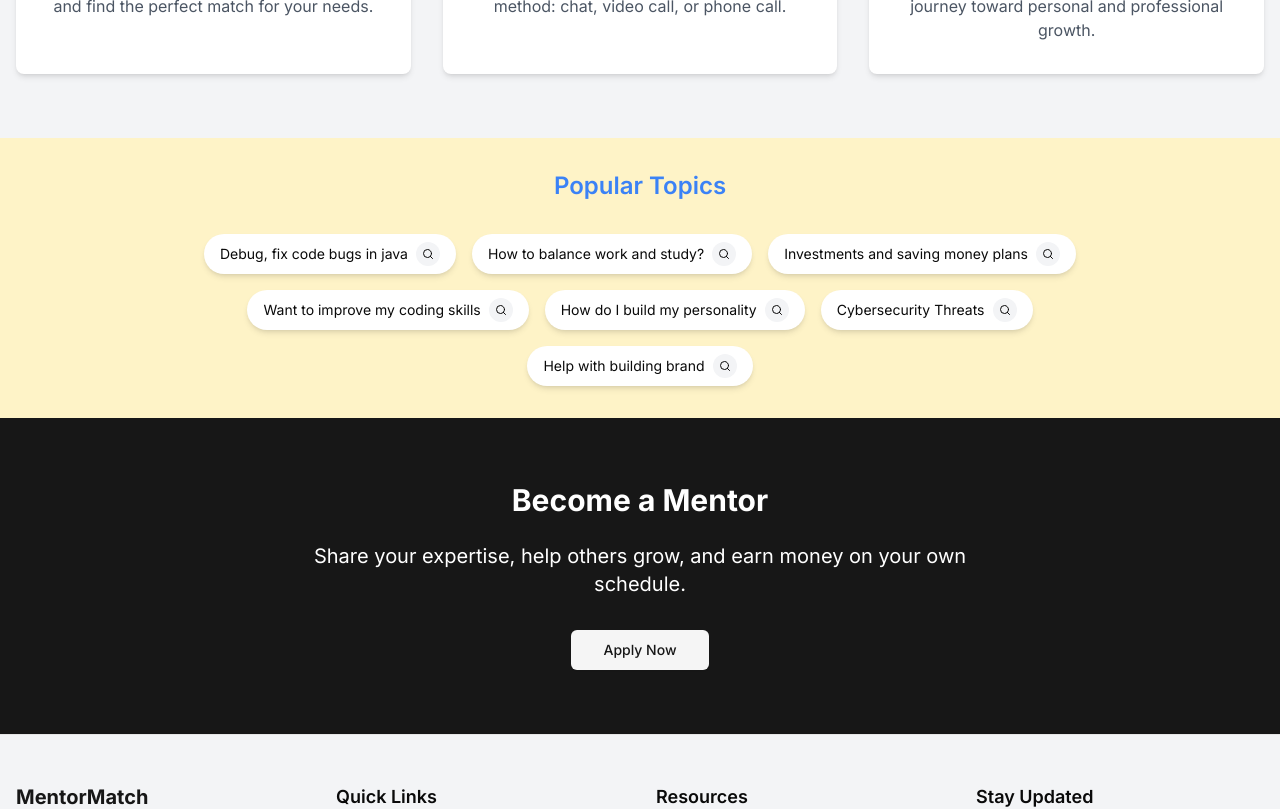
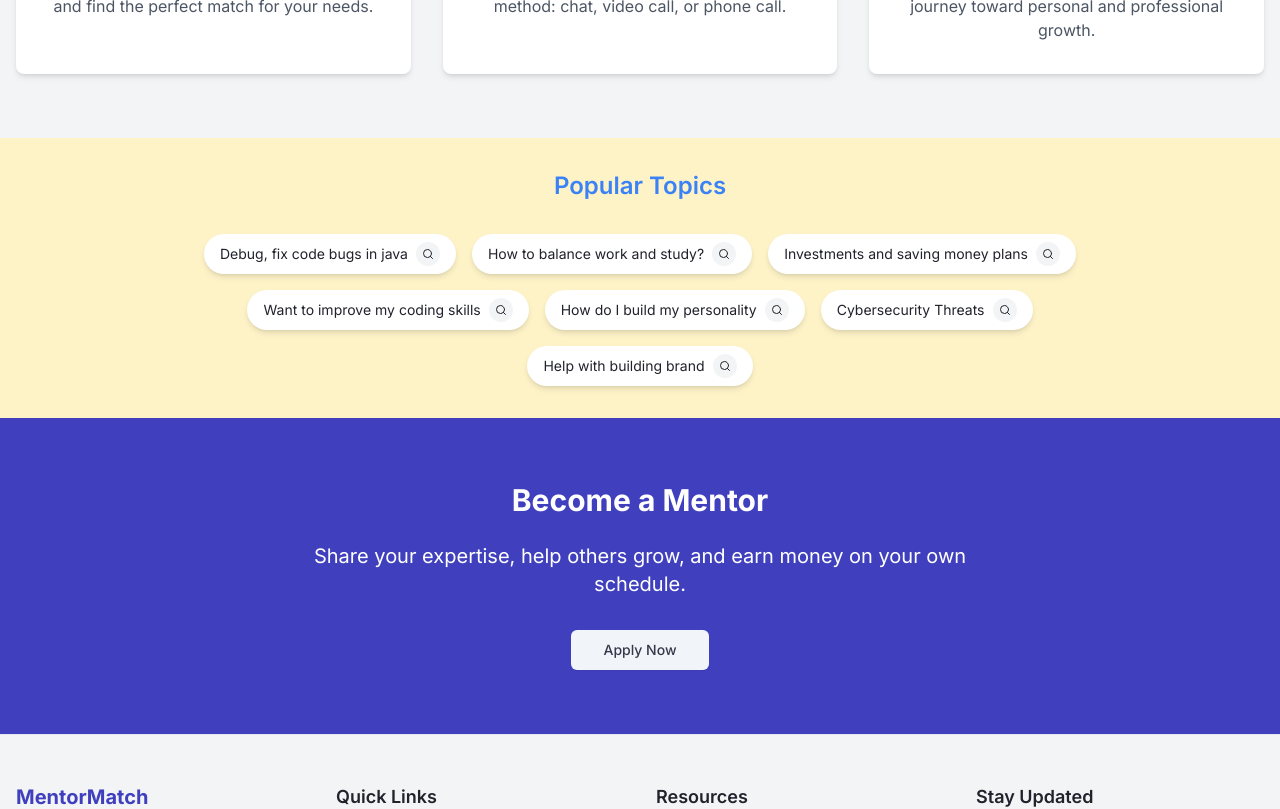
Before and after one commit to regression1607/Mentor-project, a Next.js app: page / in a window 1280 px wide. Shown: the part 987-1796 px from the top of the page. Built offline with nearby package versions, Linux system fonts and the light colour scheme; no server answers; the database is empty.

Commit message:
color scheme changed

```diff
--- a/app/globals.css
+++ b/app/globals.css
@@ -6,57 +6,43 @@
 
 @layer base {
   :root {
-
-    --background: 0 0% 100%;
-
-    --foreground: 0 0% 3.9%;
+    --background: 220 60% 98%;
+    --foreground: 230 15% 15%;
 
     --card: 0 0% 100%;
-
-    --card-foreground: 0 0% 3.9%;
+    --card-foreground: 230 15% 15%;
 
     --popover: 0 0% 100%;
+    --popover-foreground: 230 15% 15%;
 
-    --popover-foreground: 0 0% 3.9%;
+    --primary: 240 50% 50%;
+    --primary-foreground: 0 0% 100%;
 
-    --primary: 0 0% 9%;
+    --secondary: 210 40% 96%;
+    --secondary-foreground: 230 15% 25%;
 
-    --primary-foreground: 0 0% 98%;
+    --muted: 210 20% 94%;
+    --muted-foreground: 230 10% 45%;
 
-    --secondary: 0 0% 96.1%;
+    --accent: 280 30% 92%;
+    --accent-foreground: 250 20% 30%;
 
-    --secondary-foreground: 0 0% 9%;
+    --destructive: 0 80% 65%;
+    --destructive-foreground: 0 0% 100%;
 
-    --muted: 0 0% 96.1%;
+    --border: 220 13% 91%;
+    --input: 220 13% 91%;
+    --ring: 240 30% 60%;
 
-    --muted-foreground: 0 0% 45.1%;
+    --chart-1: 210 100% 70%;
+    --chart-2: 160 70% 70%;
+    --chart-3: 280 70% 75%;
+    --chart-4: 45 90% 75%;
+    --chart-5: 340 80% 70%;
 
-    --accent: 0 0% 96.1%;
+    --radius: 0.5rem;
+  }
 
-    --accent-foreground: 0 0% 9%;
-
-    --destructive: 0 84.2% 60.2%;
-
-    --destructive-foreground: 0 0% 98%;
-
-    --border: 0 0% 89.8%;
-
-    --input: 0 0% 89.8%;
-
-    --ring: 0 0% 3.9%;
-
-    --chart-1: 12 76% 61%;
-
-    --chart-2: 173 58% 39%;
-
-    --chart-3: 197 37% 24%;
-
-    --chart-4: 43 74% 66%;
-
-    --chart-5: 27 87% 67%;
-
-    --radius: 0.5rem
-  }
   .dark {
 
     --background: 0 0% 3.9%;
```
